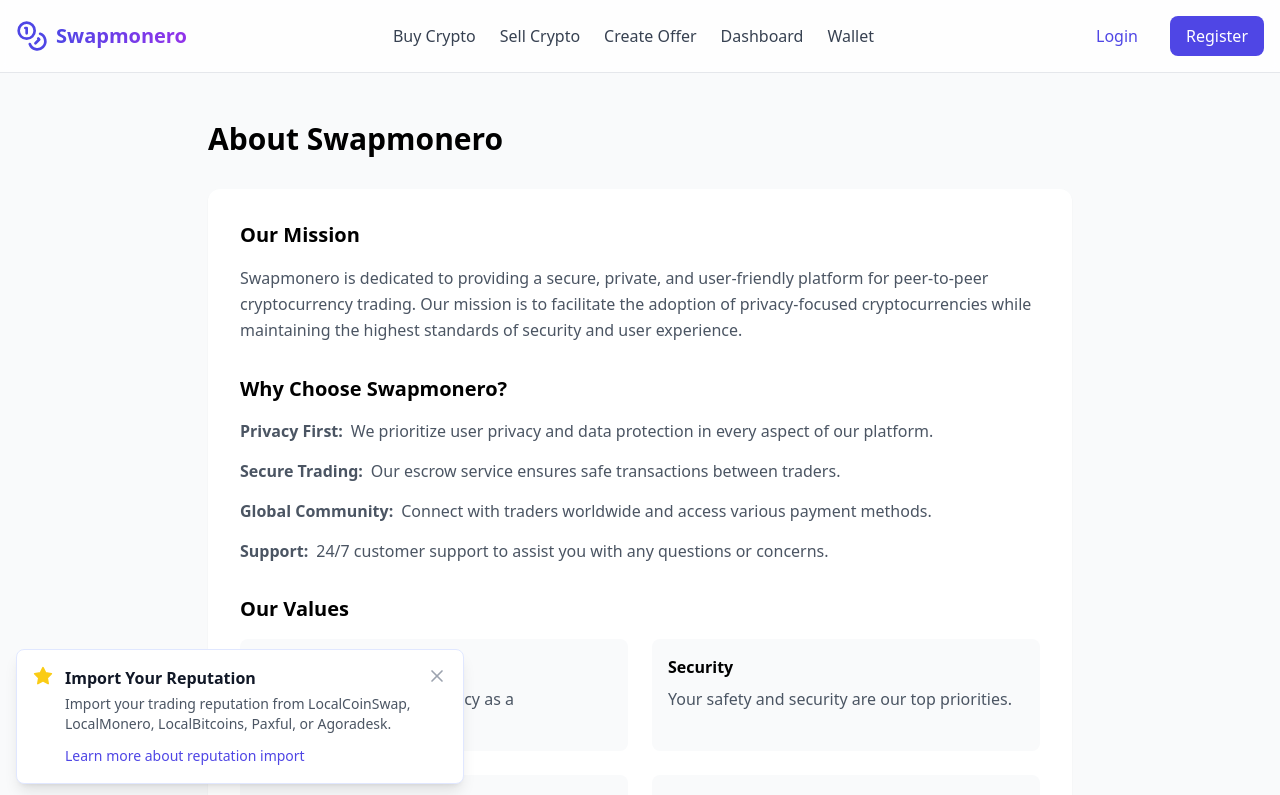
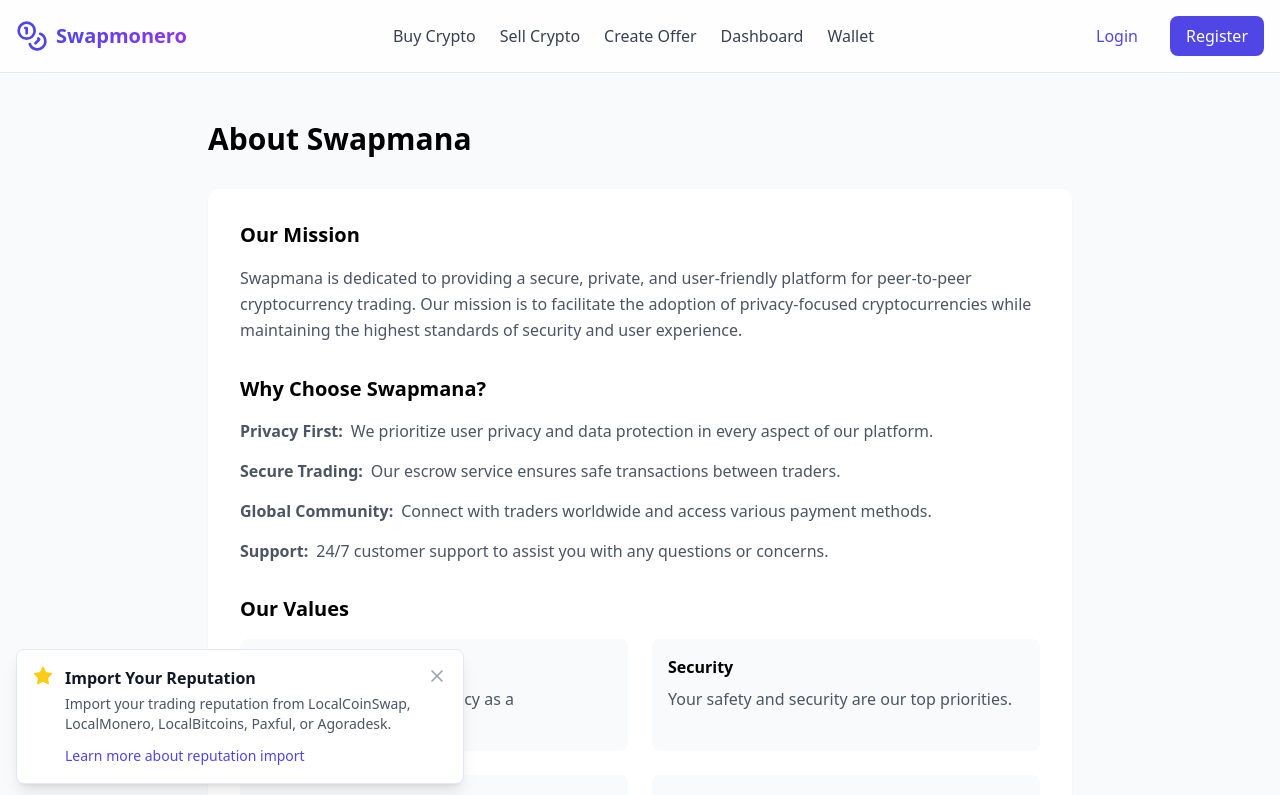
Before and after one commit to aimwizards/ugandacoin1, a React (Vite) app: page /about in a window 1280 px wide. Shown: the top 795 px of the page. Built offline with nearby package versions, Linux system fonts and the light colour scheme.

Commit message:
Update About.tsx

```diff
--- a/src/pages/About.tsx
+++ b/src/pages/About.tsx
@@ -4,20 +4,20 @@
   return (
     <div className="min-h-screen bg-gray-50">
       <div className="max-w-4xl mx-auto px-4 py-12">
-        <h1 className="text-3xl font-bold mb-8">About Swapmonero</h1>
+        <h1 className="text-3xl font-bold mb-8">About Swapmana</h1>
 
         <div className="space-y-8 bg-white p-8 rounded-xl shadow-sm">
           <div>
             <h2 className="text-xl font-semibold mb-4">Our Mission</h2>
             <p className="text-gray-600 leading-relaxed">
-              Swapmonero is dedicated to providing a secure, private, and user-friendly platform for peer-to-peer cryptocurrency trading.
+              Swapmana is dedicated to providing a secure, private, and user-friendly platform for peer-to-peer cryptocurrency trading.
               Our mission is to facilitate the adoption of privacy-focused cryptocurrencies while maintaining the highest standards of
               security and user experience.
             </p>
           </div>
 
           <div>
-            <h2 className="text-xl font-semibold mb-4">Why Choose Swapmonero?</h2>
+            <h2 className="text-xl font-semibold mb-4">Why Choose Swapmana?</h2>
             <ul className="space-y-4 text-gray-600">
               <li className="flex items-start gap-2">
                 <span className="font-semibold">Privacy First:</span>
```
